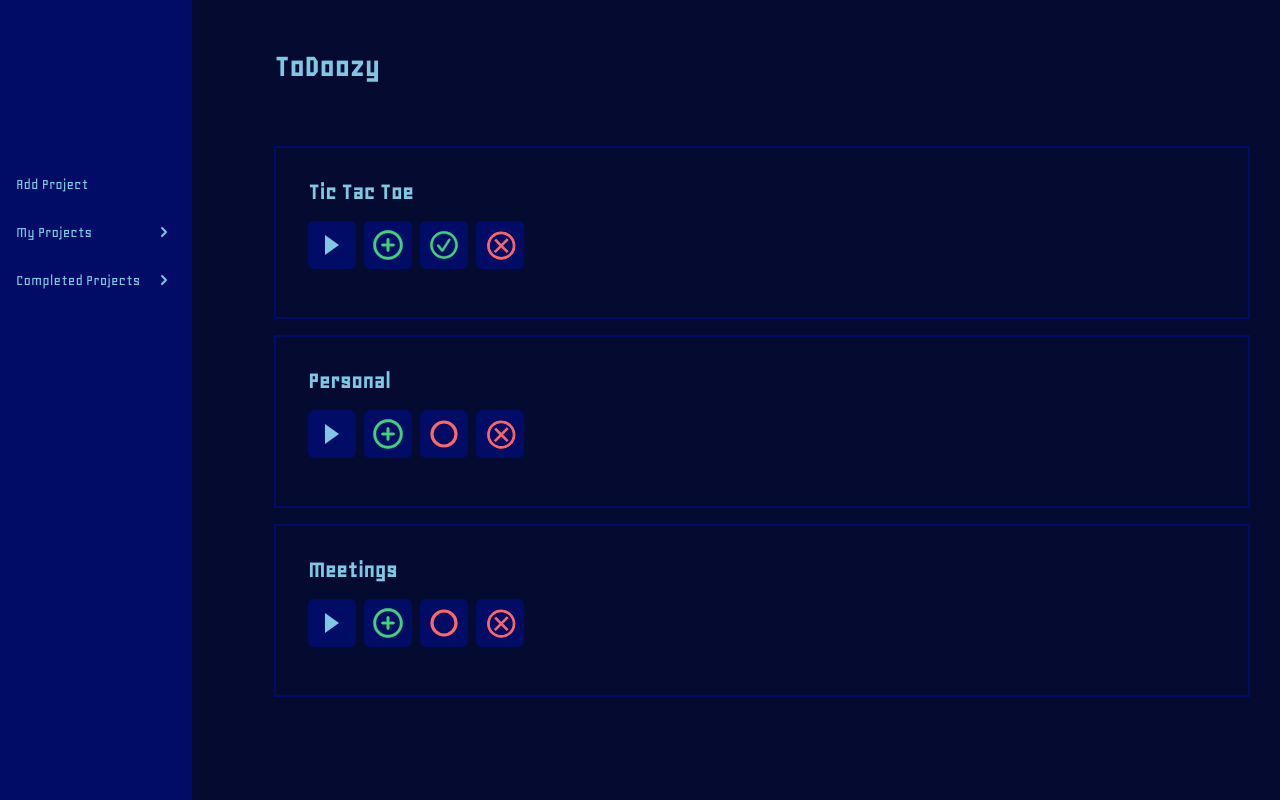
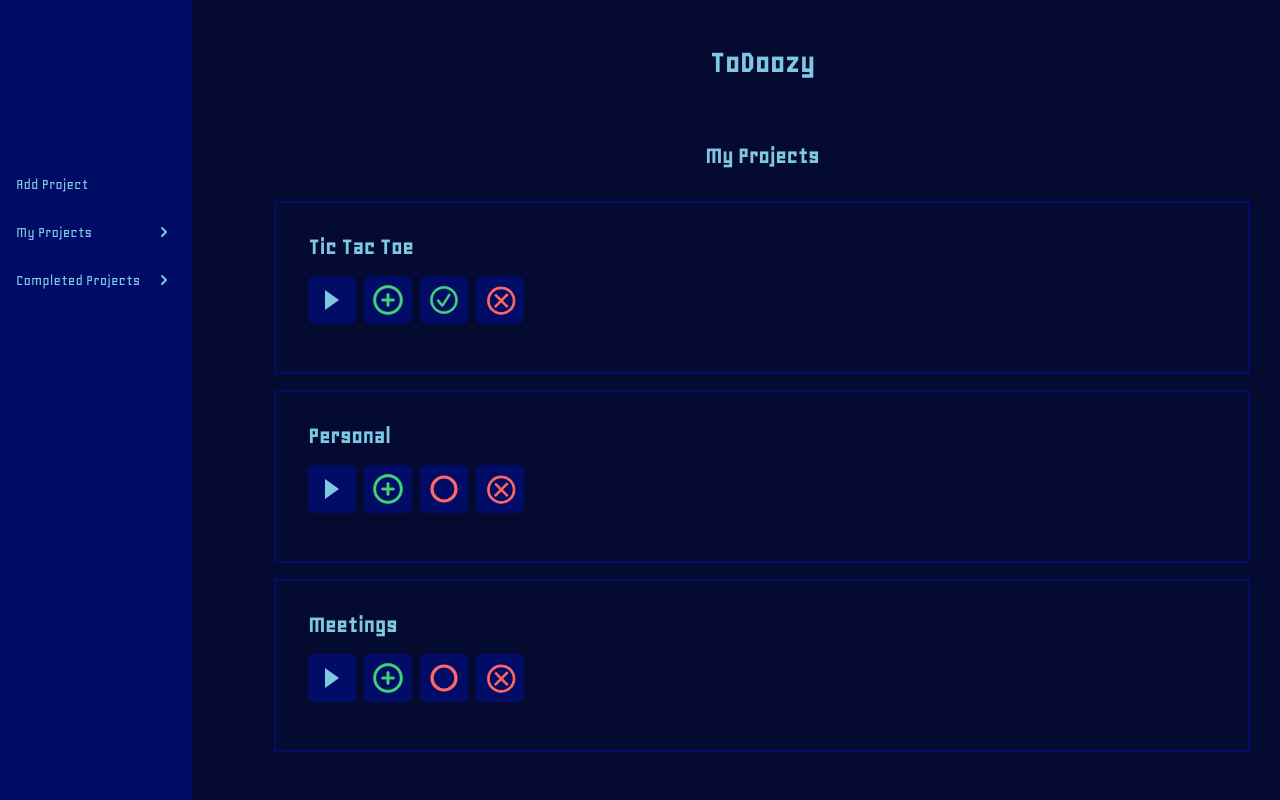
Before and after one commit to RussTP/todo-list, a website built with webpack: page src/template.html in a window 1280 px wide. Shown: the top 800 px of the page. Built offline with nearby package versions, Linux system fonts and the light colour scheme.

Commit message:
made changes to title for cleaner look

```diff
--- a/src/dom.js
+++ b/src/dom.js
@@ -94,7 +94,8 @@ addProject() {
       };
 
     const content = document.querySelector("#project-container");
-    content.innerHTML = ` <h1>ToDoozy</h1>`;
+    content.innerHTML = `<div class="project-title"><h1>ToDoozy</h1></div> <div class="project-title"><h2>My Projects</h2>`;
+
 
     projects.forEach(project => {
       const projectCard = document.createElement("div");
--- a/src/styles.css
+++ b/src/styles.css
@@ -19,6 +19,12 @@
     font-weight: normal;
     font-style: normal;
 
+}
+
+.project-title {
+  width: 100%;
+  text-align: center;
+  margin: 1rem 0;
 }
 
 
@@ -373,7 +379,7 @@ input:focus, select:focus {
 
 
 
-#project-container, h1 {
+#project-container {
     display: flex;
     flex-wrap: wrap;
     flex-shrink: 1;
@@ -382,8 +388,7 @@ input:focus, select:focus {
     justify-content: flex-start;
     width: 100%;
     min-width: fit-content;
-    margin-top: 10px;
-    height: 5rem;
+    height: 1rem;
     gap: 1rem;
 
 }
@@ -631,9 +636,8 @@ input:focus, select:focus {
     transform: rotate(0deg);
 }
 
-#project-container {
-  margin-top: 40px;
-}
+
+
 
   .project-card {
     flex: 1 1 100%;
```
Also changed, not shown: dist/app.bundle.js, src/storage.js (line endings or trailing spaces).
